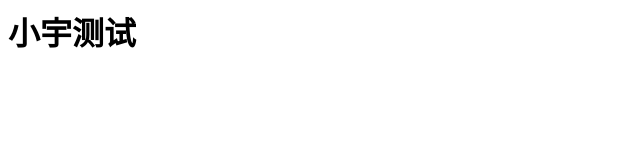
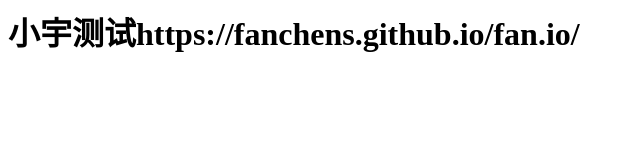
Before and after one commit to fanchens/fan.github.io, a plain HTML site: page index.html in a window 1280 px wide. Shown: the whole page, without its empty margins (0-640 px from the left). Drawn offline with Linux system fonts and the light colour scheme.

Commit message:
Update index.html

```diff
--- a/index.html
+++ b/index.html
@@ -1 +1 @@
-<h1>小宇测试</h1>
+<h1>小宇测试https://fanchens.github.io/fan.io/</h1>
```
